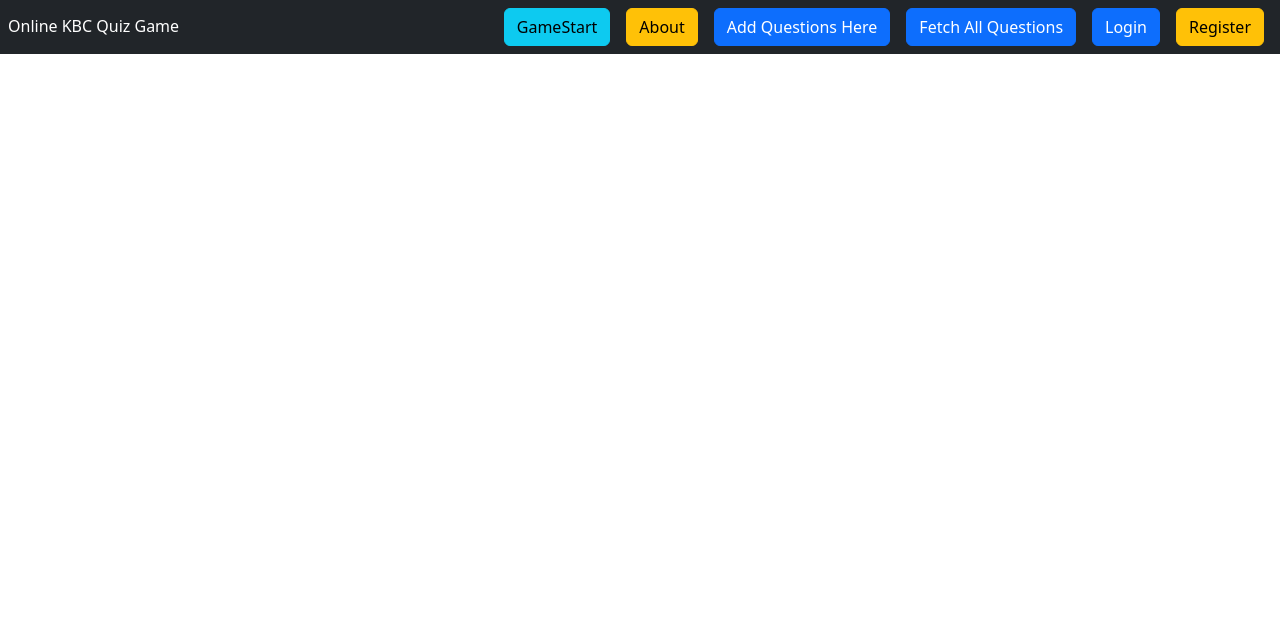
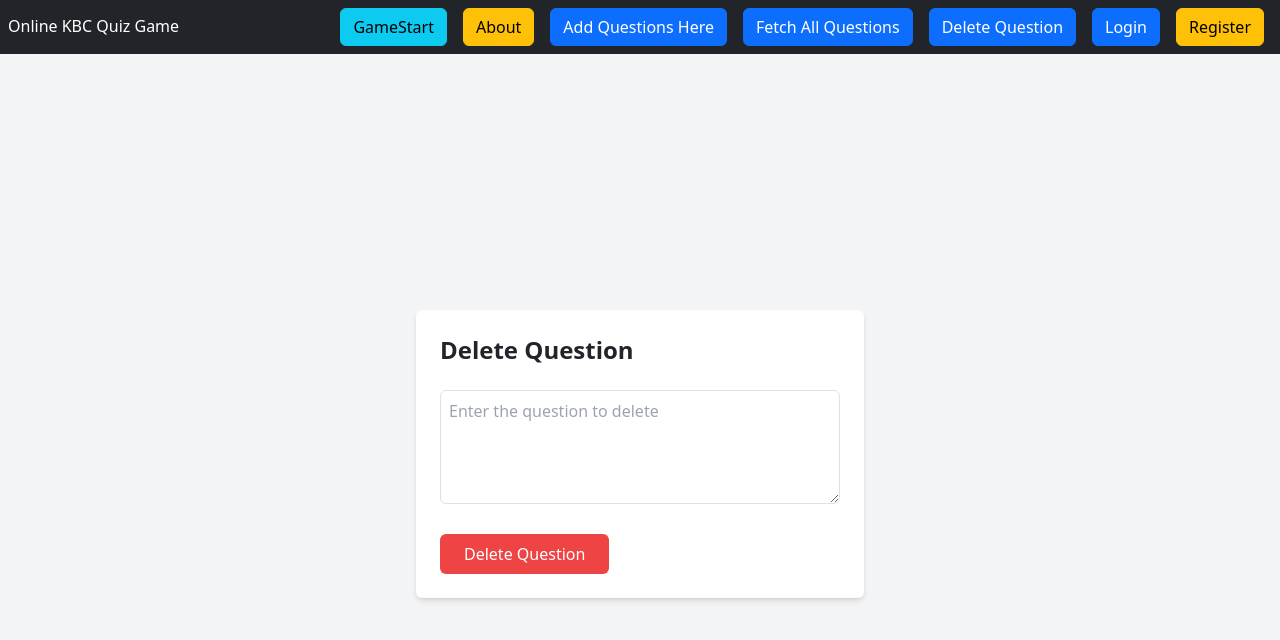
Before and after one commit to kareena0211/KBC-Group-3-Project, a React (Vite) app in the folder Frontend/: page /DeleteQuestion in a window 1280 px wide. Shown: the top 640 px of the page. Built offline with nearby package versions, Linux system fonts and the light colour scheme.

Commit message:
Delete question from frontend Successfully

```diff
--- a/Frontend/src/App.jsx
+++ b/Frontend/src/App.jsx
@@ -8,6 +8,7 @@ import GameStart from "./Pages/GameStart";
 import About from "./Pages/About";
 import AddQuestionForm from "./Pages/AddQuestionForm";
 import FetchAllQuestions from "./Pages/FetchAllQuestions"
+import DeleteQuestion from "./Pages/DeleteQuestion"
 
 function App() {
   const [firstVisit, setFirstVisit] = useState(true);
@@ -30,6 +31,7 @@ function App() {
         <Route path="/about" element={<About />} />
         <Route path="/addquestion" element={<AddQuestionForm />} />
         <Route path="/FetchAllQuestions" element={<FetchAllQuestions />} />
+        <Route path="/DeleteQuestion" element={<DeleteQuestion />} />
         <Route path="/Login" element={<Login />} />
         <Route path="/Signup" element={<Signup />} />
         <Route path="/" element={firstVisit ? <Navigate to="/Signup" /> : <GameStart />} />
--- a/Frontend/src/Pages/AddQuestionForm.jsx
+++ b/Frontend/src/Pages/AddQuestionForm.jsx
@@ -3,6 +3,7 @@ import { FaQuestionCircle } from "react-icons/fa";
 import axios from "axios";
 import { ToastContainer, toast } from 'react-toastify';
 import 'react-toastify/dist/ReactToastify.css';
+import { useNavigate } from 'react-router-dom';  // Import useNavigate
 
 const AddQuestionForm = () => {
   const [formData, setFormData] = useState({
@@ -11,6 +12,8 @@ const AddQuestionForm = () => {
     correct: 0,
     category: "",
   });
+
+  const navigate = useNavigate();  // Initialize useNavigate
 
   const handleInputChange = (e) => {
     const { name, value } = e.target;
@@ -47,6 +50,12 @@ const AddQuestionForm = () => {
         correct: 0,
         category: "",
       });
+
+      // Redirect to the all questions page after 3 seconds
+      setTimeout(() => {
+        navigate('/FetchAllQuestions');  // Replace with your route
+      }, 3000);  // 3000 milliseconds = 3 seconds
+
     } catch (error) {
       console.error("Question Error:", error);
       toast.error("Failed to add question. Please try again.");
--- /dev/null
+++ b/Frontend/src/Pages/DeleteQuestion.jsx
@@ -0,0 +1,55 @@
+import React, { useState } from 'react';
+import axios from 'axios';
+import { ToastContainer, toast } from 'react-toastify';
+import 'react-toastify/dist/ReactToastify.css';
+import { useNavigate } from 'react-router-dom';
+
+const DeleteQuestion = () => {
+  const [question, setQuestion] = useState('');
+  const navigate = useNavigate();
+
+  const handleDelete = async () => {
+    try {
+      const response = await axios.delete('http://localhost:3000/Delete/Question/name', {
+        data: {
+          question: question,
+        },
+      });
+      if (response.status === 200) {
+        toast.success('Question deleted successfully!');
+        setTimeout(() => {
+          navigate('/FetchAllQuestions'); // Adjust this path to your 'all questions' route
+        }, 3000); // Redirect after 3 seconds to allow the toast to be visible
+      } else {
+        toast.error('Failed to delete the question.');
+      }
+    } catch (error) {
+      console.error('Error deleting question:', error);
+      toast.error('An error occurred while deleting the question.');
+    }
+  };
+
+  return (
+    <div className="flex flex-col items-center justify-center min-h-screen bg-gray-100">
+      <div className="bg-white p-6 rounded shadow-md w-full max-w-md">
+        <h1 className="text-2xl font-bold mb-4">Delete Question</h1>
+        <textarea
+          className="w-full p-2 border border-gray-300 rounded mb-4"
+          rows="4"
+          value={question}
+          onChange={(e) => setQuestion(e.target.value)}
+          placeholder="Enter the question to delete"
+        />
+        <button
+          className="bg-red-500 text-white py-2 px-4 rounded hover:bg-red-700"
+          onClick={handleDelete}
+        >
+          Delete Question
+        </button>
+      </div>
+      <ToastContainer />
+    </div>
+  );
+};
+
+export default DeleteQuestion;
--- a/Frontend/src/Pages/NavBar.jsx
+++ b/Frontend/src/Pages/NavBar.jsx
@@ -25,6 +25,9 @@ const NavBar = () => {
         <Link to="/FetchAllQuestions" className="btn btn-primary mx-2">
           Fetch All Questions
         </Link>
+        <Link to="/DeleteQuestion" className="btn btn-primary mx-2">
+          Delete Question
+        </Link>
         <Link to="/Login" className="btn btn-primary mx-2">
           Login
         </Link>
```
